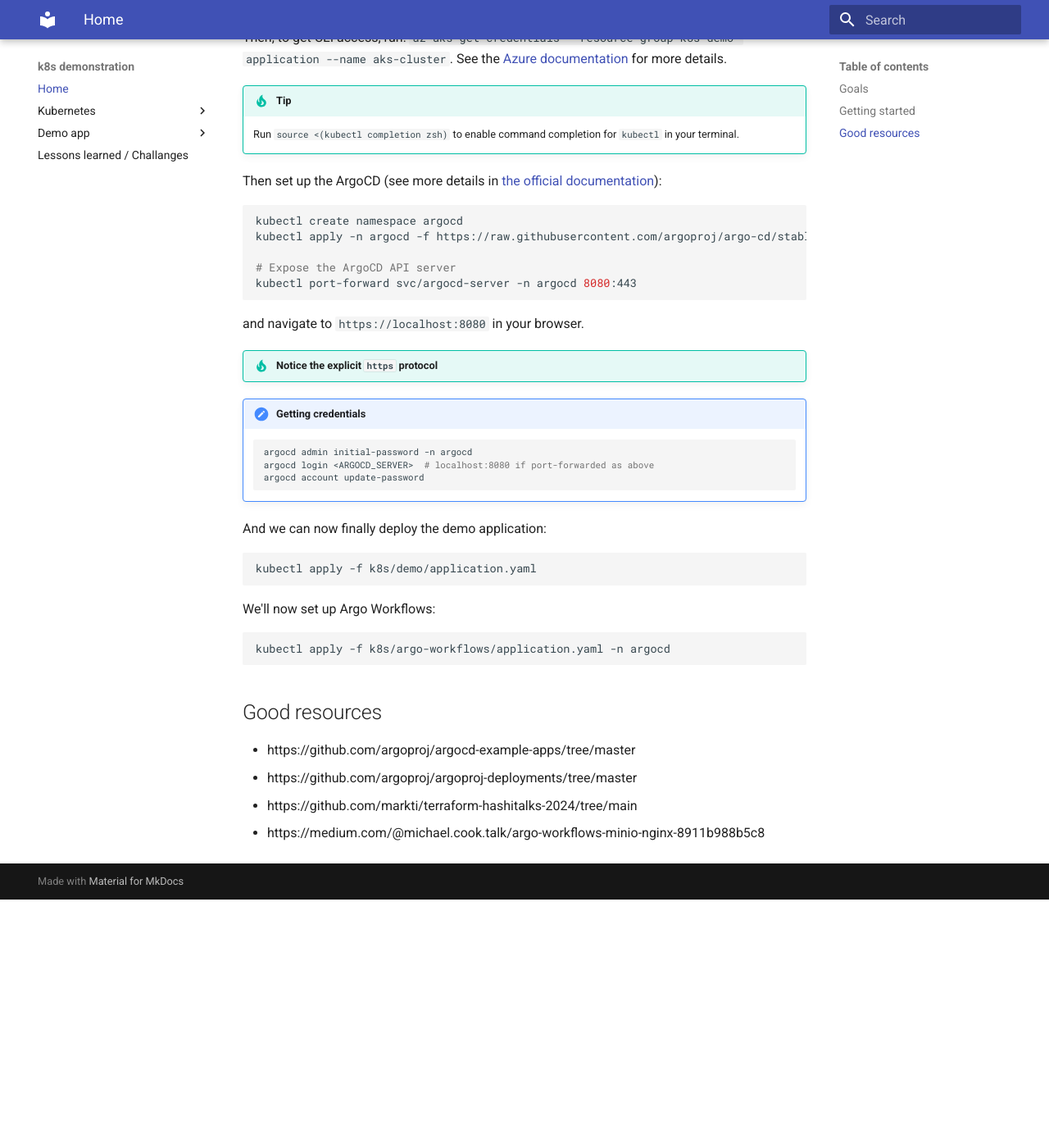
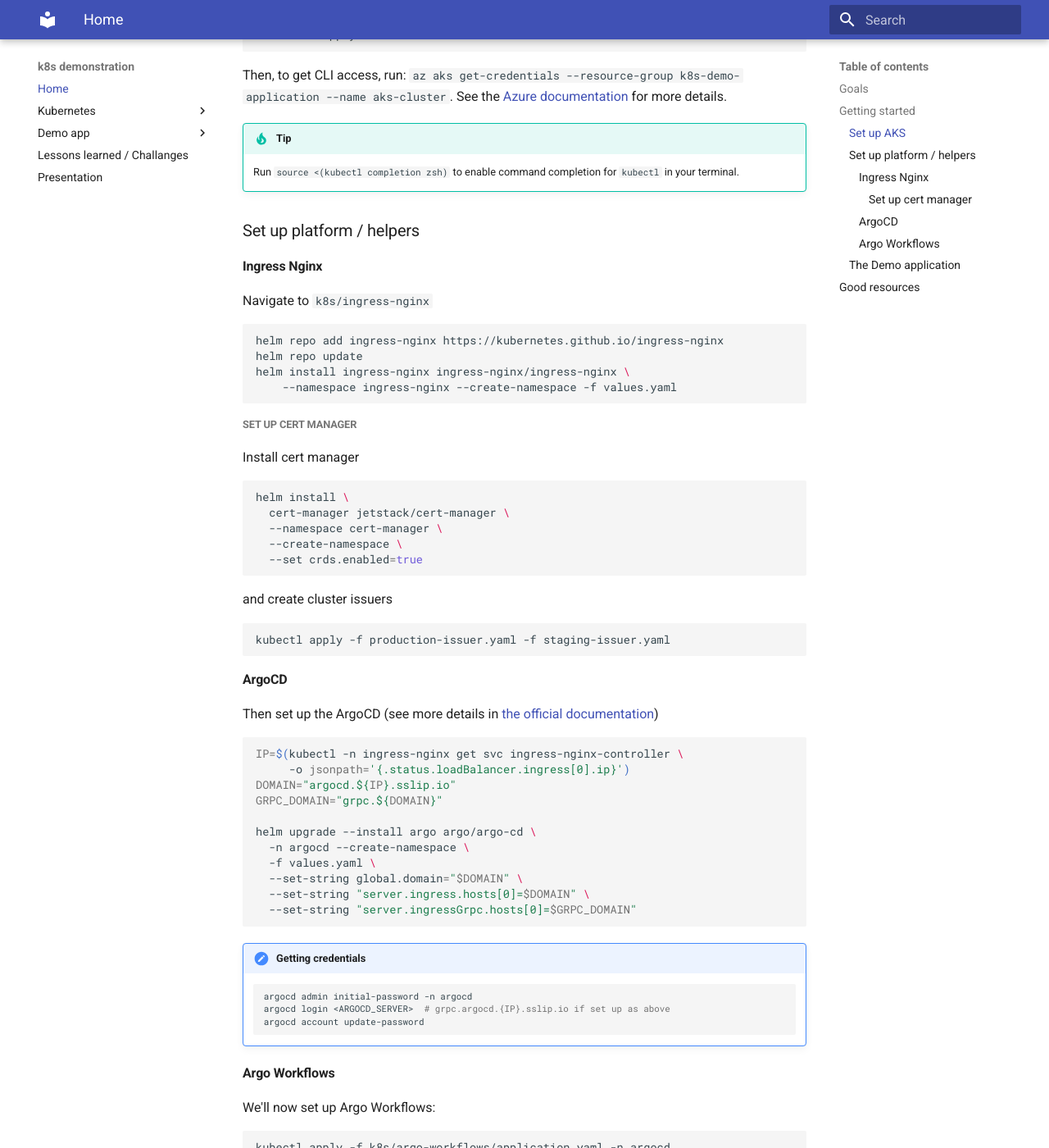
Before and after one commit to Northo/k8s-webserver-with-inference-job-demo, an MkDocs documentation site: the page built from docs/index.md, in a window 1280 px wide and 1400 px high, scrolled down 961 px. Shown: the whole window at 82% size. Built offline with MkDocs 1.6.1 and Material for MkDocs 9.7.7, drawn with Linux system fonts in a browser that asks for light colours; before the commit the page ends 2058 px from its top, so only the background shows below that; some of the changed text lies outside the part shown.

Commit message:
📝 Update setup info in docs

````diff
--- a/docs/index.md
+++ b/docs/index.md
@@ -22,6 +22,8 @@
 
 ## Getting started
 
+### Set up AKS
+
 To get started, set up the cluster, navigate to the `infrastructure/terraform` directory, and run the following commands:
 
 ```bash
@@ -36,27 +38,71 @@
 
     Run `source <(kubectl completion zsh)` to enable command completion for `kubectl` in your terminal.
 
-Then set up the ArgoCD (see more details in [the official documentation](https://argo-cd.readthedocs.io/en/stable/getting_started/)):
 
-```bash
-kubectl create namespace argocd
-kubectl apply -n argocd -f https://raw.githubusercontent.com/argoproj/argo-cd/stable/manifests/install.yaml
+### Set up platform / helpers
 
-# Expose the ArgoCD API server
-kubectl port-forward svc/argocd-server -n argocd 8080:443
+#### Ingress Nginx
+
+Navigate to `k8s/ingress-nginx`
+```sh
+helm repo add ingress-nginx https://kubernetes.github.io/ingress-nginx
+helm repo update
+helm install ingress-nginx ingress-nginx/ingress-nginx \
+    --namespace ingress-nginx --create-namespace -f values.yaml
 ```
 
-and navigate to `https://localhost:8080` in your browser.
+##### Set up cert manager
 
-!!! tip "Notice the explicit `https` protocol"
+Install cert manager
+```sh
+helm install \
+  cert-manager jetstack/cert-manager \
+  --namespace cert-manager \
+  --create-namespace \
+  --set crds.enabled=true
+```
+and create cluster issuers
+
+```sh
+kubectl apply -f production-issuer.yaml -f staging-issuer.yaml
+```
+
+#### ArgoCD
+
+Then set up the ArgoCD (see more details in [the official documentation](https://argo-cd.readthedocs.io/en/stable/getting_started/))
+
+```sh
+IP=$(kubectl -n ingress-nginx get svc ingress-nginx-controller \
+     -o jsonpath='{.status.loadBalancer.ingress[0].ip}')
+DOMAIN="argocd.${IP}.sslip.io"
+GRPC_DOMAIN="grpc.${DOMAIN}"
+
+helm upgrade --install argo argo/argo-cd \
+  -n argocd --create-namespace \
+  -f values.yaml \
+  --set-string global.domain="$DOMAIN" \
+  --set-string "server.ingress.hosts[0]=$DOMAIN" \
+  --set-string "server.ingressGrpc.hosts[0]=$GRPC_DOMAIN"
+```
+
 
 !!! note "Getting credentials"
 
     ```bash
     argocd admin initial-password -n argocd
-    argocd login <ARGOCD_SERVER>  # localhost:8080 if port-forwarded as above
+    argocd login <ARGOCD_SERVER>  # grpc.argocd.{IP}.sslip.io if set up as above
     argocd account update-password
     ```
+
+#### Argo Workflows
+
+We'll now set up Argo Workflows:
+
+```bash
+kubectl apply -f k8s/argo-workflows/application.yaml -n argocd
+```
+
+### The Demo application
 
 And we can now finally deploy the demo application:
 
@@ -64,11 +110,6 @@
 kubectl apply -f k8s/demo/application.yaml
 ```
 
-We'll now set up Argo Workflows:
-
-```bash
-kubectl apply -f k8s/argo-workflows/application.yaml -n argocd
-```
 
 
 
--- a/mkdocs.yml
+++ b/mkdocs.yml
@@ -19,3 +19,4 @@
     - demo_app/platform.md
     - demo_app/the_app.md
   - lessons.md
+  - presentation/index.md
````
Also changed, not shown: docs/presentation/index.md (added, +67 -0 lines).
